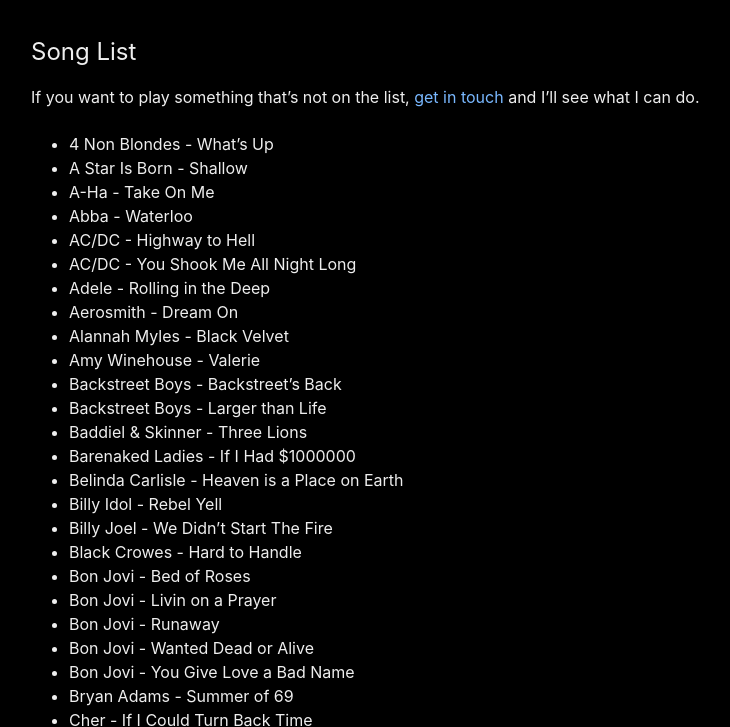
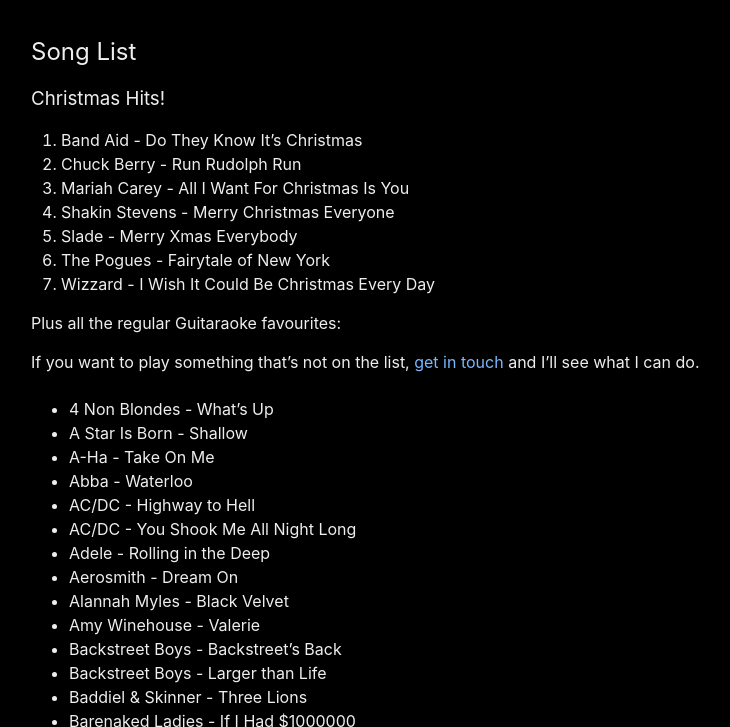
Before and after one commit to dylanbeattie/guitaraoke.live, a Jekyll site: the page built from index.md, in a window 1280 px wide and 900 px high, scrolled down 569 px, cut to the strip 173-900 px from the top of the window. Shown: the whole strip, without its empty margins (239-969 px from the left). Built offline with Jekyll 4.4.1, drawn with Linux system fonts in a browser that asks for light colours; comment, search, counter and statistics services are not loaded.

Commit message:
Add Christmas songs for 2023

```diff
--- a/index.md
+++ b/index.md
@@ -14,6 +14,18 @@
 </section>
 
 ## Song List
+
+### Christmas Hits!
+
+1. Band Aid - Do They Know It's Christmas
+1. Chuck Berry - Run Rudolph Run
+1. Mariah Carey - All I Want For Christmas Is You
+1. Shakin Stevens - Merry Christmas Everyone
+1. Slade - Merry Xmas Everybody
+1. The Pogues - Fairytale of New York
+1. Wizzard - I Wish It Could Be Christmas Every Day
+
+Plus all the regular Guitaraoke favourites:
 
 If you want to play something that’s not on the list, [get in touch](#get-in-touch) and I’ll see what I can do.
 
```
